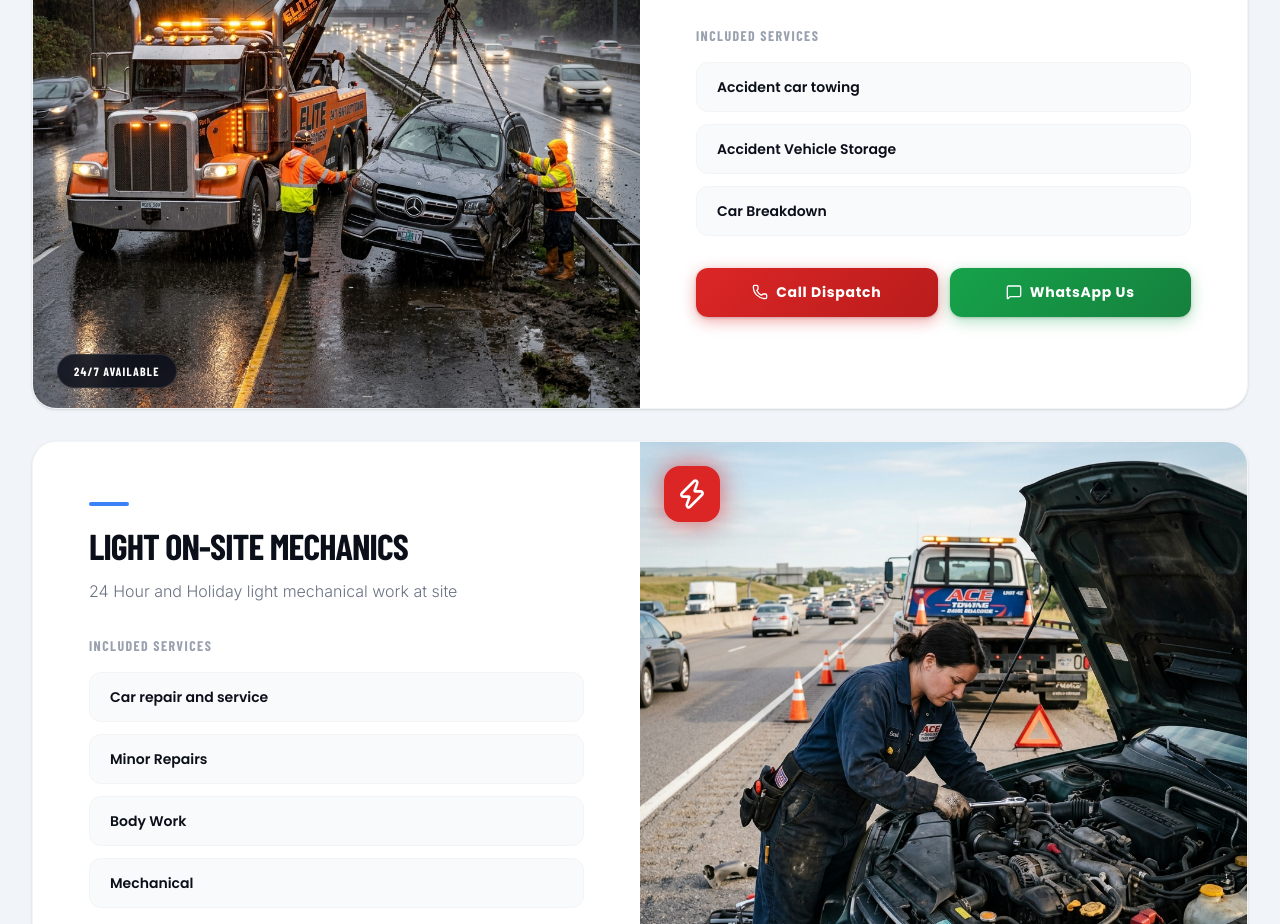
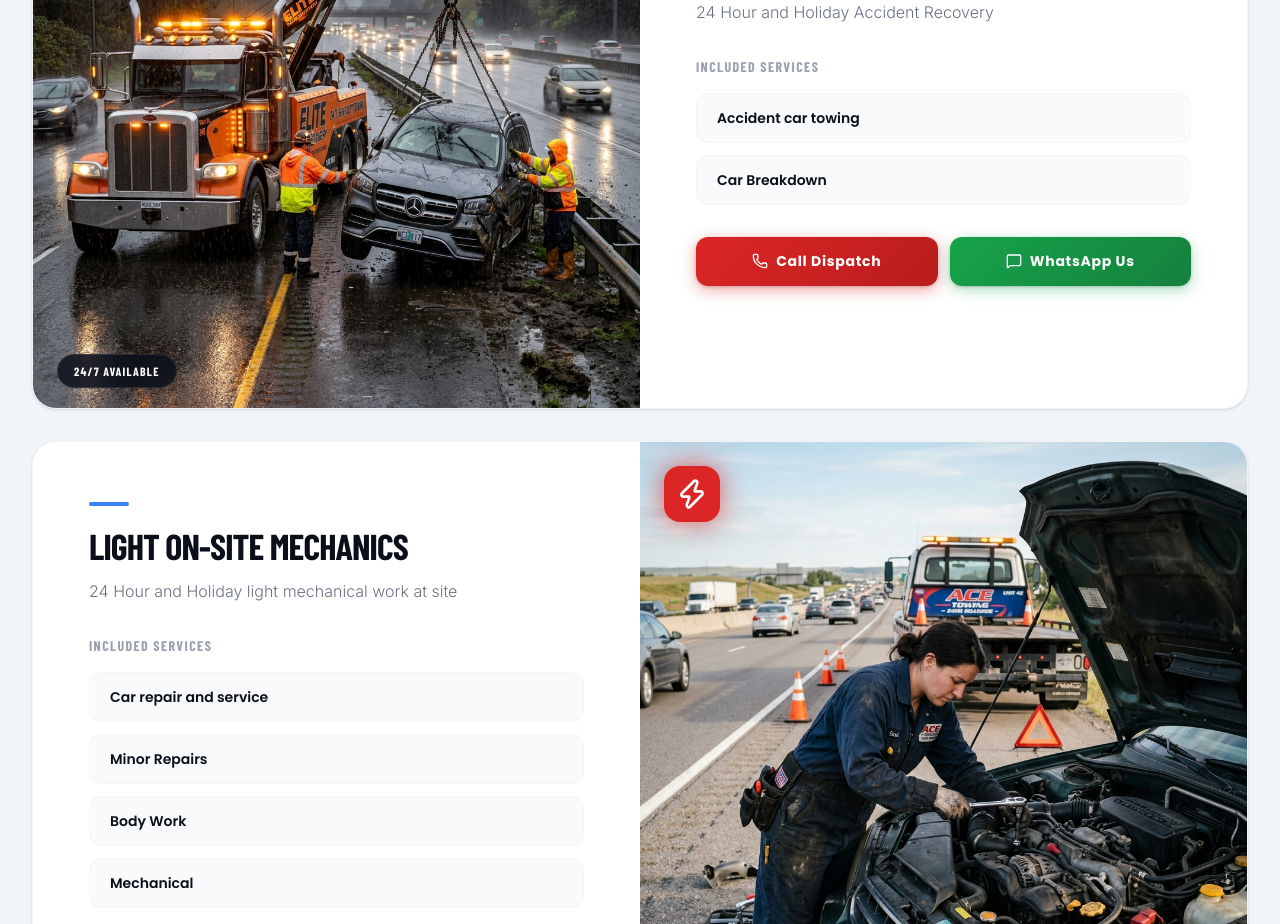
Before and after one commit to sanjanachandrashekar09/speed-track-towing, a React (Vite) app: page /services in a window 1280 px wide. Shown: the part 2620-3544 px from the top of the page. Built offline with nearby package versions, Linux system fonts and the light colour scheme; a web font is replaced by a local one.

Commit message:
Remove Accident Vehicle Storage

```diff
--- a/src/pages/Services.jsx
+++ b/src/pages/Services.jsx
@@ -51,7 +51,6 @@ export default function Services() {
       accentColor: "#EF4444",
       items: [
         { name: "Accident car towing" },
-        { name: "Accident Vehicle Storage" },
         { name: "Car Breakdown" }
       ]
     },
```
